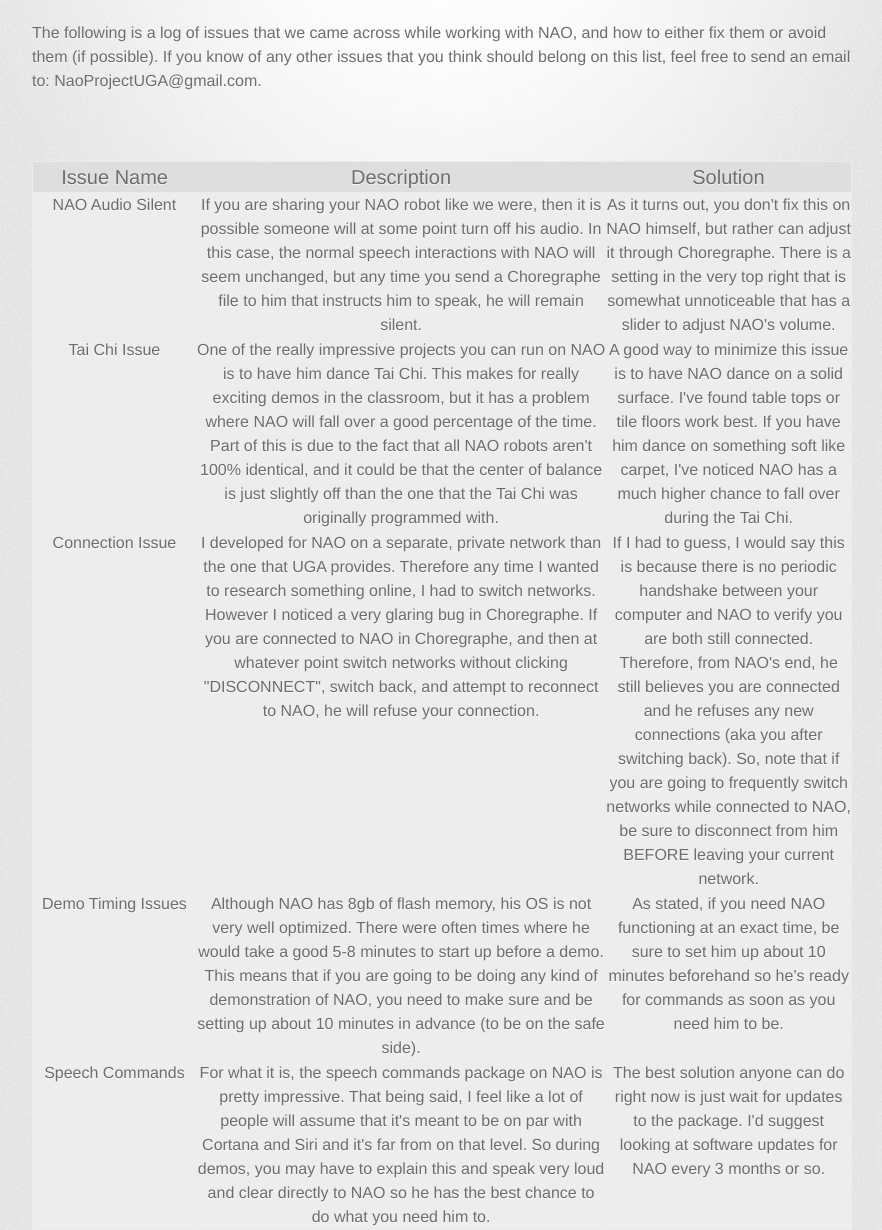
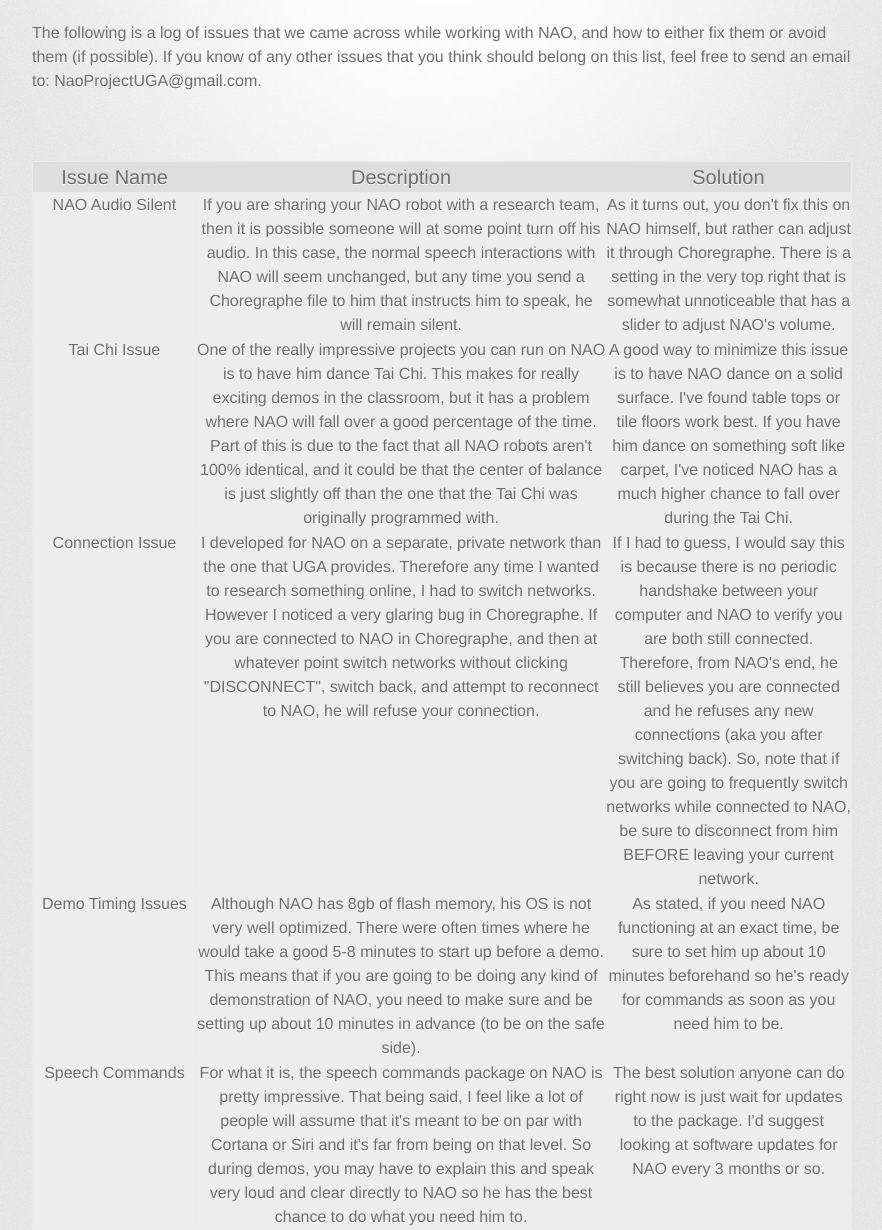
Before and after one commit to NaoProjectUGA/NaoWebsite, a plain HTML site: page issues.html in a window 1280 px wide. Shown: the part 208-1438 px from the top of the page, without its empty margins (198-1080 px from the left). Drawn offline with Linux system fonts and the light colour scheme; a web font is replaced by a local one.

Commit message:
Fixing wording

```diff
--- a/issues.html
+++ b/issues.html
@@ -41,7 +41,7 @@
 		</tr>
 		<tr>
 			<td width="20%">NAO Audio Silent</td>
-			<td width="50%">If you are sharing your NAO robot like we were, then it is possible someone will at some point turn off his audio. In this case, the normal speech interactions with NAO
+			<td width="50%">If you are sharing your NAO robot with a research team, then it is possible someone will at some point turn off his audio. In this case, the normal speech interactions with NAO
 			will seem unchanged, but any time you send a Choregraphe file to him that instructs him to speak, he will remain silent. </td>
 			<td width="30%">As it turns out, you don't fix this on NAO himself, but rather can adjust it through Choregraphe. There is a setting in the
 			very top right that is somewhat unnoticeable that has a slider to adjust NAO's volume.  </td>
@@ -76,7 +76,7 @@
 		<tr>
 			<td width="20%">Speech Commands</td>
 			<td width="50%">For what it is, the speech commands package on NAO is pretty impressive. That being said, I feel like a lot of people will assume that it's meant to be on par with Cortana
-			and Siri and it's far from on that level. So during demos, you may have to explain this and speak very loud and clear directly to NAO so he has the best chance to do what you need him to.</td>
+			or Siri and it's far from being on that level. So during demos, you may have to explain this and speak very loud and clear directly to NAO so he has the best chance to do what you need him to.</td>
 			<td width="30%">The best solution anyone can do right now is just wait for updates to the package. I'd suggest looking at software updates for NAO every 3 months or so.</td>
 		</tr>
 		</table>
```
Also changed, not shown: documentation.html (+1 -1 lines), gallery.html (+1 -2 lines).
